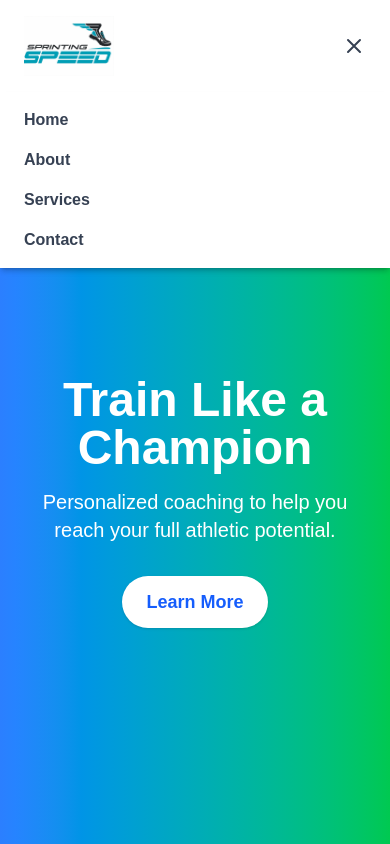
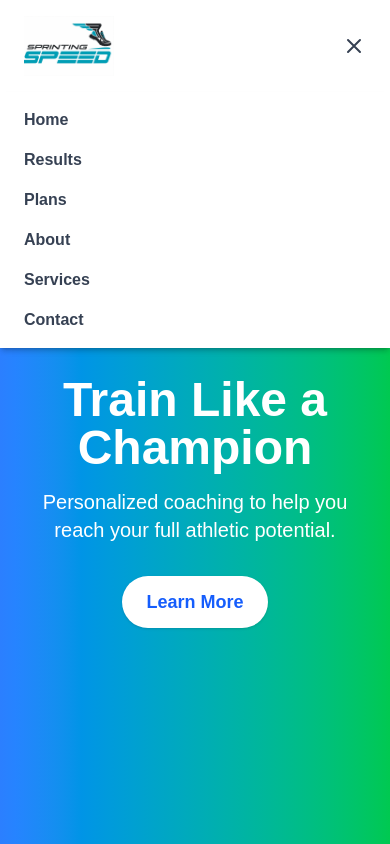
Before and after one commit to CanvernSH/SprintingSpeedWebsite, a Next.js app: page / in a window 390 px wide. Both pictures are taken after a click on the button "Toggle navigation menu". Shown: the top 844 px of the page. Built offline with nearby package versions, Linux system fonts and the light colour scheme.

Commit message:
Add links for mobile menu

```diff
--- a/src/app/page.tsx
+++ b/src/app/page.tsx
@@ -103,6 +103,22 @@ export default function Home() {
                 Home
               </a>
             </li>
+            <li>
+              <Link
+                href="\results"
+                className="block hover:text-blue-600 transition"
+                onClick={() => setNavOpen(false)}
+              >
+                Results
+              </Link>
+            </li>
+              <Link
+                href="\plans"
+                className="block hover:text-blue-600 transition"
+                onClick={() => setNavOpen(false)}
+              >
+                Plans
+              </Link>
             <li>
               <a
                 href="#about"
--- a/src/app/plans/page.tsx
+++ b/src/app/plans/page.tsx
@@ -53,6 +53,8 @@ export default function SportPlans() {
               <Link href="/plans" className="hover:text-blue-600 transition">Plans</Link>
             </li>
           </ul>
+
+          {/* Mobile Hamburger */}
           <button
             className="md:hidden text-gray-700 focus:outline-none"
             onClick={() => setNavOpen(!navOpen)}
@@ -63,11 +65,13 @@ export default function SportPlans() {
             </svg>
           </button>
         </div>
+
+        {/* Mobile Menu */}
         {navOpen && (
           <ul className="md:hidden bg-white shadow-md space-y-4 py-4 px-6 text-gray-700 font-semibold">
             <li><Link href="/" className="block hover:text-blue-600 transition" onClick={() => setNavOpen(false)}>Home</Link></li>
             <li><Link href="/results" className="block hover:text-blue-600 transition" onClick={() => setNavOpen(false)}>Results</Link></li>
-            <li><Link href="/sportplans" className="block hover:text-blue-600 transition" onClick={() => setNavOpen(false)}>Sport Plans</Link></li>
+            <li><Link href="/plans" className="block hover:text-blue-600 transition" onClick={() => setNavOpen(false)}>Plans</Link></li>
           </ul>
         )}
       </nav>
--- a/src/app/results/page.tsx
+++ b/src/app/results/page.tsx
@@ -54,6 +54,9 @@ export default function ResultsPage() {
             <li>
               <Link href="/results" className="block hover:text-blue-600 transition" onClick={() => setNavOpen(false)}>Results</Link>
             </li>
+            <li>
+              <Link href="/plan" className="block hover:text-blue-600 transition" onClick={() => setNavOpen(false)}>Plan</Link>
+            </li>
           </ul>
         )}
       </nav>
```
